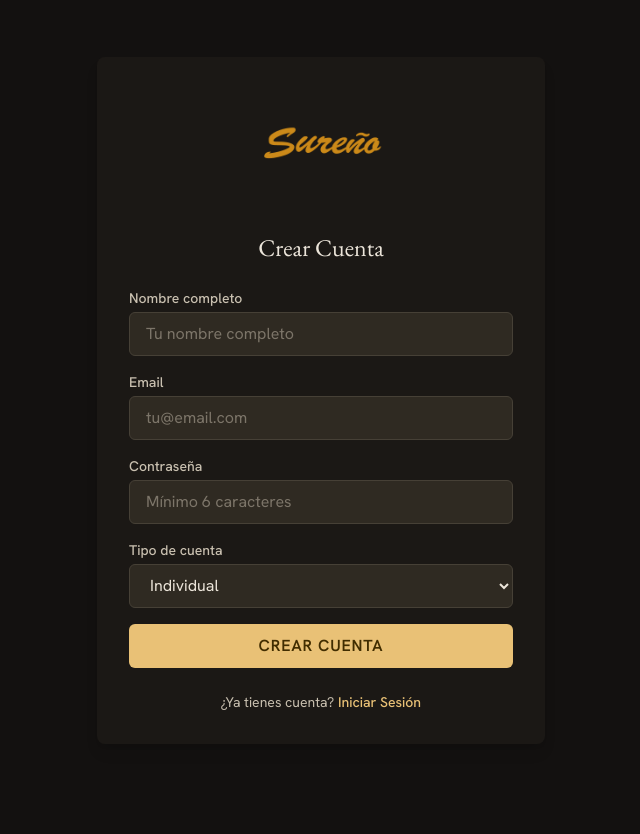
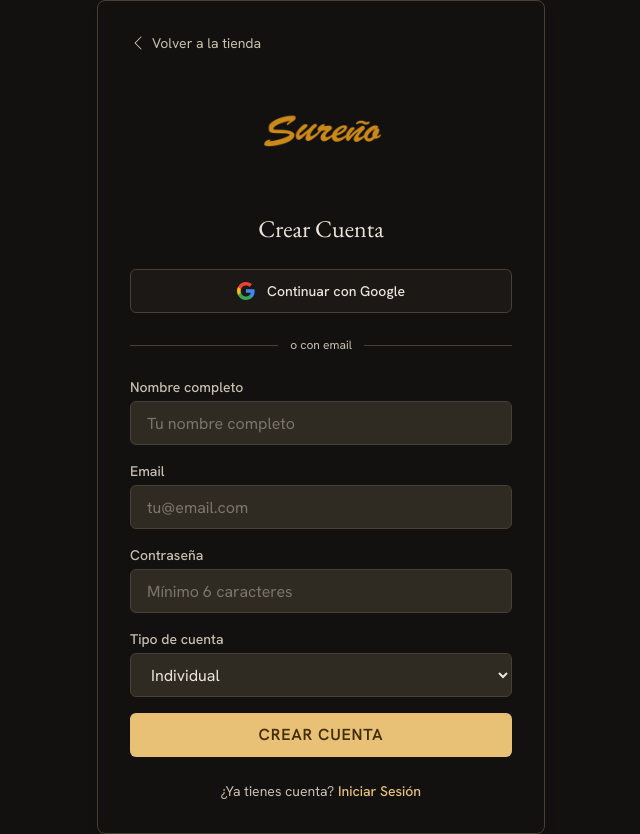
Before and after one commit to luis-sagx/sureno-next, a Next.js app: page /auth/register in a window 1280 px wide. Shown: the whole page, without its empty margins (319-959 px from the left). Before the commit the page ends 800 px from the top, so only its background shows below. Built offline with nearby package versions, Linux system fonts and the light colour scheme.

Commit message:
feat(auth): add Google OAuth sign-in functionality to Login and Register forms

```diff
--- a/src/app/auth/login/page.tsx
+++ b/src/app/auth/login/page.tsx
@@ -8,6 +8,29 @@
 
 const ADMIN_EMAIL = process.env.NEXT_PUBLIC_ADMIN_EMAIL ?? 'sagxluis@gmail.com'
 
+function GoogleIcon() {
+  return (
+    <svg width="18" height="18" viewBox="0 0 18 18" aria-hidden="true">
+      <path
+        fill="#4285F4"
+        d="M17.64 9.2c0-.637-.057-1.251-.164-1.84H9v3.481h4.844c-.209 1.125-.843 2.078-1.796 2.717v2.258h2.908c1.702-1.567 2.684-3.874 2.684-6.615z"
+      />
+      <path
+        fill="#34A853"
+        d="M9 18c2.43 0 4.467-.806 5.956-2.184l-2.908-2.258c-.806.54-1.837.86-3.048.86-2.344 0-4.328-1.584-5.036-3.711H.957v2.332A8.997 8.997 0 0 0 9 18z"
+      />
+      <path
+        fill="#FBBC05"
+        d="M3.964 10.707A5.41 5.41 0 0 1 3.682 9c0-.593.102-1.17.282-1.707V4.961H.957A8.996 8.996 0 0 0 0 9c0 1.452.348 2.827.957 4.039l3.007-2.332z"
+      />
+      <path
+        fill="#EA4335"
+        d="M9 3.58c1.321 0 2.508.454 3.44 1.345l2.582-2.58C13.463.891 11.426 0 9 0A8.997 8.997 0 0 0 .957 4.96L3.964 7.293C4.672 5.163 6.656 3.58 9 3.58z"
+      />
+    </svg>
+  )
+}
+
 function LoginForm() {
   const searchParams = useSearchParams()
   const returnTo = searchParams.get('returnTo') ?? '/'
@@ -17,6 +40,7 @@
   const [password, setPassword] = useState('')
   const [error, setError] = useState('')
   const [loading, setLoading] = useState(false)
+  const [googleLoading, setGoogleLoading] = useState(false)
 
   async function handleSubmit(e: FormEvent) {
     e.preventDefault()
@@ -35,7 +59,6 @@
       return
     }
 
-    // Admins always go to /admin, customers go to returnTo or /
     if (email === ADMIN_EMAIL) {
       window.location.href = '/admin'
     } else {
@@ -43,20 +66,40 @@
     }
   }
 
+  async function handleGoogleSignIn() {
+    setGoogleLoading(true)
+    const supabase = createClient()
+    await supabase.auth.signInWithOAuth({
+      provider: 'google',
+      options: {
+        redirectTo: `${window.location.origin}/auth/callback?next=${encodeURIComponent(returnTo)}`,
+      },
+    })
+  }
+
   return (
-    <div className="bg-surface-container rounded-lg shadow-lg p-8 space-y-6">
+    <div className="bg-surface rounded-lg shadow-lg border border-outline-variant p-8 space-y-6">
+      {/* Back link */}
+      <Link
+        href="/"
+        className="inline-flex items-center gap-1.5 text-sm text-on-surface-variant hover:text-on-surface transition-colors"
+      >
+        <svg width="16" height="16" viewBox="0 0 16 16" fill="currentColor" aria-hidden="true">
+          <path fillRule="evenodd" d="M11.354 1.646a.5.5 0 0 1 0 .708L5.707 8l5.647 5.646a.5.5 0 0 1-.708.708l-6-6a.5.5 0 0 1 0-.708l6-6a.5.5 0 0 1 .708 0z" />
+        </svg>
+        Volver a la tienda
+      </Link>
+
       {/* Logo */}
       <div className="text-center">
-        <Link href="/" className="inline-block">
         <Image
           src="/logo-text.webp"
           alt="Licorería Sureño"
           width={180}
           height={50}
-            className="h-28 w-auto"
+          className="h-28 w-auto mx-auto"
           priority
         />
-        </Link>
       </div>
 
       <h2 className="font-headline text-2xl text-on-surface text-center">
@@ -74,6 +117,23 @@
           {error}
         </div>
       )}
+
+      {/* Google OAuth */}
+      <button
+        type="button"
+        onClick={handleGoogleSignIn}
+        disabled={googleLoading || loading}
+        className="w-full h-11 px-4 rounded-md border border-outline-variant bg-surface-container flex items-center justify-center gap-3 text-sm font-medium text-on-surface hover:bg-surface-container-high transition-colors disabled:opacity-50 disabled:cursor-not-allowed"
+      >
+        <GoogleIcon />
+        {googleLoading ? 'Redirigiendo...' : 'Continuar con Google'}
+      </button>
+
+      <div className="relative flex items-center gap-3">
+        <div className="flex-1 h-px bg-outline-variant" />
+        <span className="text-xs text-on-surface-variant">o con email</span>
+        <div className="flex-1 h-px bg-outline-variant" />
+      </div>
 
       <form onSubmit={handleSubmit} className="space-y-4">
         <div>
@@ -116,7 +176,7 @@
 
         <button
           type="submit"
-          disabled={loading}
+          disabled={loading || googleLoading}
           className="w-full h-11 px-6 rounded-md bg-secondary text-on-secondary font-semibold uppercase tracking-wider hover:bg-secondary/90 transition-colors disabled:opacity-50 disabled:cursor-not-allowed"
         >
           {loading ? 'Iniciando sesión...' : 'Iniciar Sesión'}
@@ -138,7 +198,7 @@
 
 export default function LoginPage() {
   return (
-    <Suspense fallback={<div className="bg-surface-container rounded-lg shadow-lg p-8 h-96 animate-pulse" />}>
+    <Suspense fallback={<div className="bg-surface rounded-lg shadow-lg border border-outline-variant p-8 h-96 animate-pulse" />}>
       <LoginForm />
     </Suspense>
   )
--- a/src/app/auth/register/page.tsx
+++ b/src/app/auth/register/page.tsx
@@ -3,9 +3,36 @@
 import { createClient } from '@/lib/supabase/client'
 import Image from 'next/image'
 import Link from 'next/link'
-import { useState, type FormEvent } from 'react'
+import { useSearchParams } from 'next/navigation'
+import { Suspense, useState, type FormEvent } from 'react'
 
-export default function RegisterPage() {
+function GoogleIcon() {
+  return (
+    <svg width="18" height="18" viewBox="0 0 18 18" aria-hidden="true">
+      <path
+        fill="#4285F4"
+        d="M17.64 9.2c0-.637-.057-1.251-.164-1.84H9v3.481h4.844c-.209 1.125-.843 2.078-1.796 2.717v2.258h2.908c1.702-1.567 2.684-3.874 2.684-6.615z"
+      />
+      <path
+        fill="#34A853"
+        d="M9 18c2.43 0 4.467-.806 5.956-2.184l-2.908-2.258c-.806.54-1.837.86-3.048.86-2.344 0-4.328-1.584-5.036-3.711H.957v2.332A8.997 8.997 0 0 0 9 18z"
+      />
+      <path
+        fill="#FBBC05"
+        d="M3.964 10.707A5.41 5.41 0 0 1 3.682 9c0-.593.102-1.17.282-1.707V4.961H.957A8.996 8.996 0 0 0 0 9c0 1.452.348 2.827.957 4.039l3.007-2.332z"
+      />
+      <path
+        fill="#EA4335"
+        d="M9 3.58c1.321 0 2.508.454 3.44 1.345l2.582-2.58C13.463.891 11.426 0 9 0A8.997 8.997 0 0 0 .957 4.96L3.964 7.293C4.672 5.163 6.656 3.58 9 3.58z"
+      />
+    </svg>
+  )
+}
+
+function RegisterForm() {
+  const searchParams = useSearchParams()
+  const returnTo = searchParams.get('returnTo') ?? '/'
+
   const [name, setName] = useState('')
   const [email, setEmail] = useState('')
   const [password, setPassword] = useState('')
@@ -13,12 +40,11 @@
   const [company, setCompany] = useState('')
   const [error, setError] = useState('')
   const [loading, setLoading] = useState(false)
-  const [successMessage, setSuccessMessage] = useState('')
+  const [googleLoading, setGoogleLoading] = useState(false)
 
   async function handleSubmit(e: FormEvent) {
     e.preventDefault()
     setError('')
-    setSuccessMessage('')
     setLoading(true)
 
     const supabase = createClient()
@@ -40,24 +66,43 @@
       return
     }
 
-    setSuccessMessage('Revisa tu email para confirmar tu cuenta')
-    setLoading(false)
+    window.location.href = returnTo
+  }
+
+  async function handleGoogleSignIn() {
+    setGoogleLoading(true)
+    const supabase = createClient()
+    await supabase.auth.signInWithOAuth({
+      provider: 'google',
+      options: {
+        redirectTo: `${window.location.origin}/auth/callback?next=${encodeURIComponent(returnTo)}`,
+      },
+    })
   }
 
   return (
-    <div className="bg-surface-container rounded-lg shadow-lg p-8 space-y-6">
+    <div className="bg-surface rounded-lg shadow-lg border border-outline-variant p-8 space-y-6">
+      {/* Back link */}
+      <Link
+        href="/"
+        className="inline-flex items-center gap-1.5 text-sm text-on-surface-variant hover:text-on-surface transition-colors"
+      >
+        <svg width="16" height="16" viewBox="0 0 16 16" fill="currentColor" aria-hidden="true">
+          <path fillRule="evenodd" d="M11.354 1.646a.5.5 0 0 1 0 .708L5.707 8l5.647 5.646a.5.5 0 0 1-.708.708l-6-6a.5.5 0 0 1 0-.708l6-6a.5.5 0 0 1 .708 0z" />
+        </svg>
+        Volver a la tienda
+      </Link>
+
       {/* Logo */}
       <div className="text-center">
-        <Link href="/" className="inline-block">
         <Image
           src="/logo-text.webp"
           alt="Licorería Sureño"
           width={180}
           height={50}
-            className="h-28 w-auto"
+          className="h-28 w-auto mx-auto"
           priority
         />
-        </Link>
       </div>
 
       <h2 className="font-headline text-2xl text-on-surface text-center">
@@ -70,11 +115,22 @@
         </div>
       )}
 
-      {successMessage && (
-        <div className="bg-secondary/10 border border-secondary text-secondary rounded-md px-4 py-3 text-sm">
-          {successMessage}
+      {/* Google OAuth */}
+      <button
+        type="button"
+        onClick={handleGoogleSignIn}
+        disabled={googleLoading || loading}
+        className="w-full h-11 px-4 rounded-md border border-outline-variant bg-surface-container flex items-center justify-center gap-3 text-sm font-medium text-on-surface hover:bg-surface-container-high transition-colors disabled:opacity-50 disabled:cursor-not-allowed"
+      >
+        <GoogleIcon />
+        {googleLoading ? 'Redirigiendo...' : 'Continuar con Google'}
+      </button>
+
+      <div className="relative flex items-center gap-3">
+        <div className="flex-1 h-px bg-outline-variant" />
+        <span className="text-xs text-on-surface-variant">o con email</span>
+        <div className="flex-1 h-px bg-outline-variant" />
       </div>
-      )}
 
       <form onSubmit={handleSubmit} className="space-y-4">
         <div>
@@ -174,7 +230,7 @@
 
         <button
           type="submit"
-          disabled={loading}
+          disabled={loading || googleLoading}
           className="w-full h-11 px-6 rounded-md bg-secondary text-on-secondary font-semibold uppercase tracking-wider hover:bg-secondary/90 transition-colors disabled:opacity-50 disabled:cursor-not-allowed"
         >
           {loading ? 'Creando cuenta...' : 'Crear Cuenta'}
@@ -193,3 +249,11 @@
     </div>
   )
 }
+
+export default function RegisterPage() {
+  return (
+    <Suspense fallback={<div className="bg-surface rounded-lg shadow-lg border border-outline-variant p-8 h-96 animate-pulse" />}>
+      <RegisterForm />
+    </Suspense>
+  )
+}
--- a/src/app/globals.css
+++ b/src/app/globals.css
@@ -83,28 +83,28 @@
 
 /* ============================================================
    Light Theme (.light class on <html>)
-   From DESIGN.md — Heritage Light: Golden Amber + Deep Navy
+   Heritage Light: Golden Amber + Deep Navy
    ============================================================ */
 .light {
   --theme-primary: #6f4b16;
   --theme-on-primary: #ffffff;
   --theme-secondary: #b8842f;
-  --theme-on-secondary: #211507;
-  --theme-tertiary: #8d6320;
+  --theme-on-secondary: #ffffff;
+  --theme-tertiary: #1e3a5f;
   --theme-on-tertiary: #ffffff;
 
-  --theme-surface: #fbf7ef;
-  --theme-surface-container: #f2eadb;
-  --theme-surface-container-high: #ebdfca;
-  --theme-surface-container-highest: #e1d0b3;
+  --theme-surface: #ffffff;
+  --theme-surface-container: #f5f3ef;
+  --theme-surface-container-high: #ede9e2;
+  --theme-surface-container-highest: #e3ddd3;
 
   --theme-on-surface: #23180d;
-  --theme-on-surface-variant: #5f4730;
+  --theme-on-surface-variant: #5a4535;
 
-  --theme-background: #f9f3e8;
+  --theme-background: #fafaf8;
 
   --theme-outline: #8a6b40;
-  --theme-outline-variant: #cfb58a;
+  --theme-outline-variant: #d4c4aa;
 
   --theme-error: #ba1a1a;
   --theme-on-error: #ffffff;
```
Lines whose indentation alone changed are shown as unchanged.
